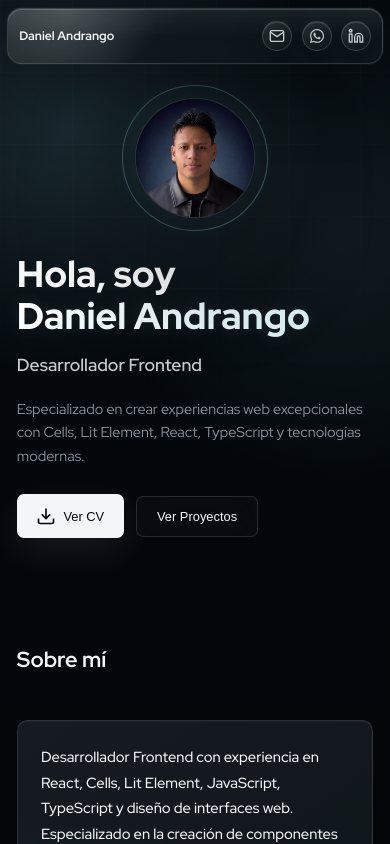
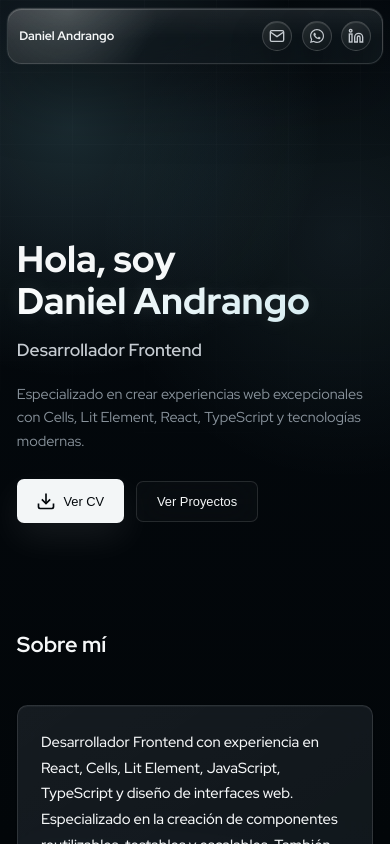
Before and after one commit to d-andrango/daniel-portfolio, a React (Vite) app: page / in a window 390 px wide. Shown: the top 844 px of the page. Built offline with nearby package versions, Linux system fonts and the light colour scheme.

Commit message:
feat: hide profile img

```diff
--- a/src/components/Hero/Hero.scss
+++ b/src/components/Hero/Hero.scss
@@ -10,7 +10,7 @@
 
   @media (max-width: 768px) {
     min-height: auto;
-    padding: 7rem 0 3.5rem;
+    padding: 17rem 0 3.5rem;
   }
 
   &__content {
```
Also changed, not shown: src/components/Hero/Hero.tsx (+4 -3 lines).
